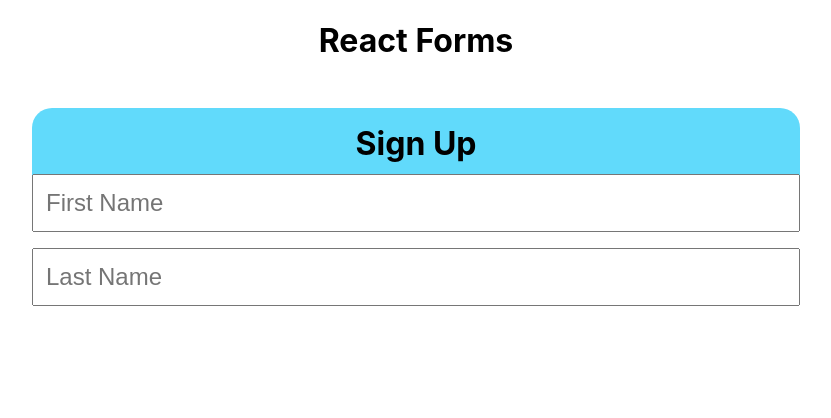
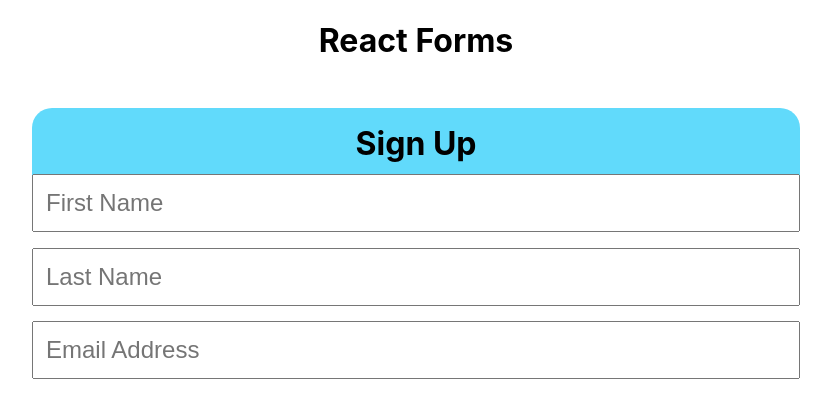
Before and after one commit to MishaelRatemo/Reat-Forms, a React (Create React App) app: page / in a window 1280 px wide. Shown: the top 418 px of the page, without its empty margins (224-1055 px from the left). Built offline with nearby package versions, Linux system fonts and the light colour scheme; the HTML template or start-up script is replaced by a standard one.

Commit message:
Controlled inputs(      -state is in control of the input and not input controlling the state

```diff
--- a/src/Form.js
+++ b/src/Form.js
@@ -1,8 +1,8 @@
 import React, { useState } from 'react'
 
 function MyForm() {
-    const [formdata, setFormData] = useState({
-        firstName:"", lastName:""
+    const [formData, setFormData] = useState({
+        firstName:"", lastName:"", email:""
     })
 
     function handleChange(event){
@@ -14,14 +14,8 @@ function MyForm() {
         })
     }
 
-    console.log(formdata)
+    console.log(formData)
 
-//     function handleFNChange(event){
-//         setFirstName(event.target.value)
-//     }
-//     function handleLNChange(event){
-//         setLastName(event.target.value)
-//     }
   return (
     <form>
         <h2>Sign Up</h2>
@@ -30,12 +24,21 @@ function MyForm() {
             placeholder='First Name'
             onChange={handleChange}
             name="firstName"
+            value={formData.firstName}
         />
         <input
             type="text"
             placeholder='Last Name'
             onChange={handleChange}
             name="lastName"
+            value={formData.lastName}
+        />
+        <input
+            type="email"
+            placeholder='Email Address'
+            onChange={handleChange}
+            name="email"
+            value={formData.email}
         />
 
     </form>
```
